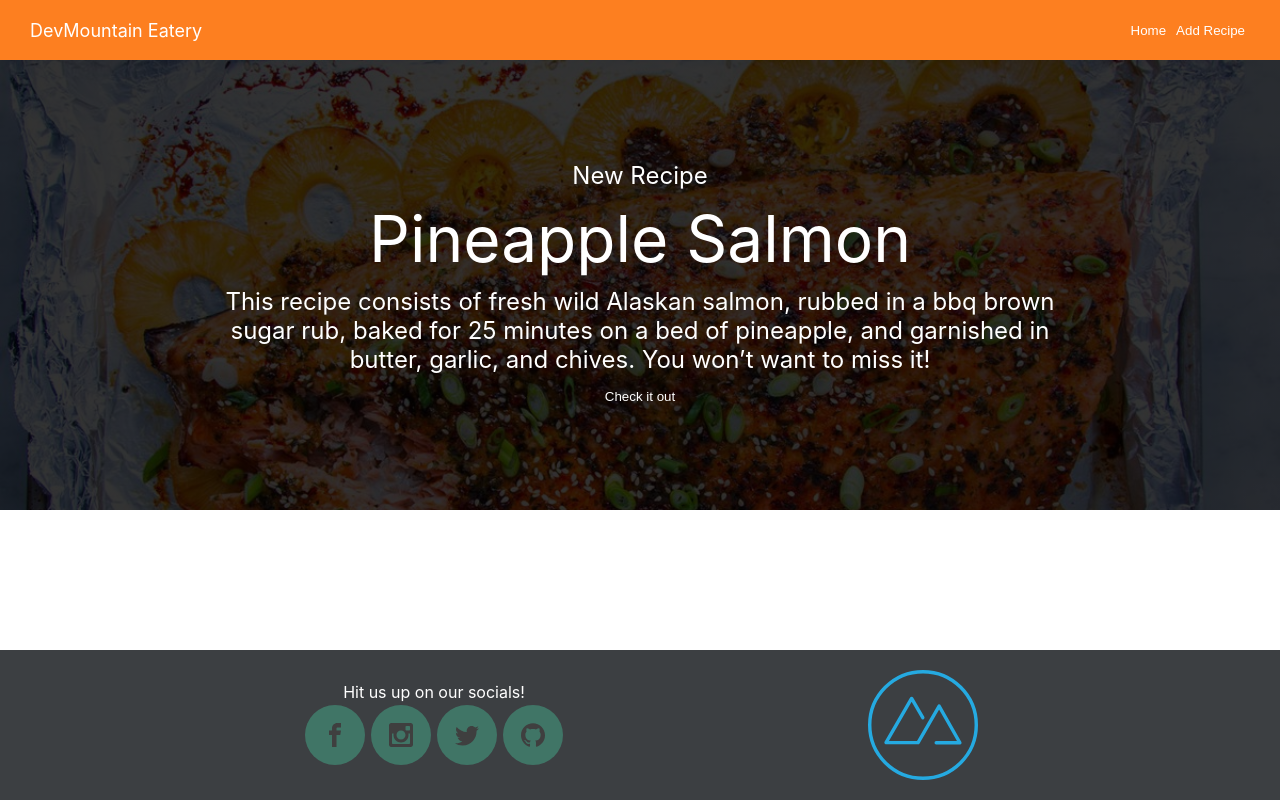
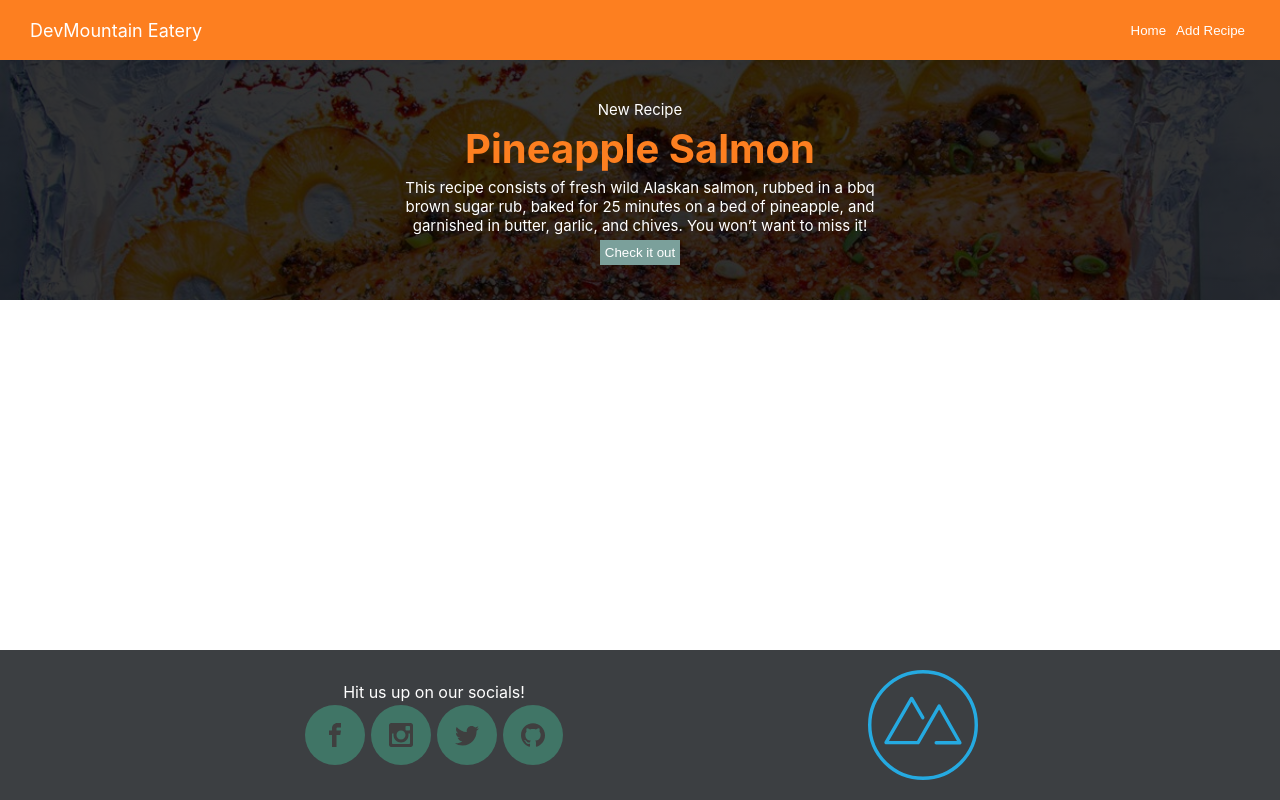
Before and after one commit to JoyUmoekpo/Unit-3-Project-Recipe-Website, a React (Create React App) app: page / in a window 1280 px wide. Built offline with nearby package versions, Linux system fonts and the light colour scheme; no server answers.

Commit message:
Edited AdBanner styling

```diff
--- a/src/components/homeComponents/AdBanner.jsx
+++ b/src/components/homeComponents/AdBanner.jsx
@@ -2,14 +2,13 @@ import React from "react";
 import salmon from "../../assets/salmon.jpg";
 import { Link } from "react-router-dom";
 
-import styles from "./Home.module.css";
+import styles from "./AdBanner.module.css";
 
 const AdBanner = () => {
   return (
     <div
-    className={styles.ad_banner}
+    className={styles.banner}
       style={{
-
         background: `linear-gradient(
           190deg,
           rgba(0, 0, 0, 0.8),
@@ -18,7 +17,7 @@ const AdBanner = () => {
         backgroundSize: "cover",
       }}
     >
-      <div className={styles.ad_text}>
+      <div className={styles.banner_text}>
         <h3>New Recipe</h3>
         <h1>Pineapple Salmon</h1>
         <h3>
@@ -26,7 +25,7 @@ const AdBanner = () => {
           brown sugar rub, baked for 25 minutes on a bed of pineapple, and garnished in butter, garlic, and chives. You won’t want to miss it!
         </h3>
         <Link to="/recipe/3">
-          <button className="blue-btn">Check it out</button>
+          <button className={styles.banner_button}>Check it out</button>
         </Link>
       </div>
     </div>
--- /dev/null
+++ b/src/components/homeComponents/AdBanner.module.css
@@ -0,0 +1,34 @@
+h1 {
+  color: var(--background-color);
+  font-size: 40px;
+  font-weight: bold;
+}
+
+h3 {
+  font-size: 15px;
+  padding: 5px;
+}
+
+.banner {
+  width: 100%;
+  height: 200px;
+  display: flex;
+  flex-direction: column;
+  align-items: center;
+  justify-content: center;
+  padding-top: 20px;
+  padding-bottom: 20px;
+}
+
+.banner_text {
+  color: var(--primary);
+  width: 500px;
+  display: flex;
+  flex-direction: column;
+  align-items: center;
+  text-align: center;
+}
+
+.banner_button {
+  background-color: #7BA09B;
+}
--- a/src/components/homeComponents/Home.module.css
+++ b/src/components/homeComponents/Home.module.css
@@ -1,39 +1,3 @@
-.ad_banner {
-  width: 100%;
-  height: 450px;
-  display: flex;
-  flex-direction: column;
-  align-items: center;
-  justify-content: center;
-  gap: 30px;
-  color: white;
-  background-size: cover;
-}
-
-.ad_text {
-  width: 880px;
-  display: flex;
-  flex-direction: column;
-  align-items: center;
-  text-align: center;
-  gap: 10px;
-}
-
-h1 {
-  --color:  hsl(var(--primary-color), var(--l));
-  font-size: 64px;
-  color: var(--color);
-}
-
-h2 {
-  color: black;
-  font-size: 36px;
-}
-
-h3 {
-  font-size: 24px;
-}
-
 .recipe_section {
   display: flex;
   flex-direction: column;
```
